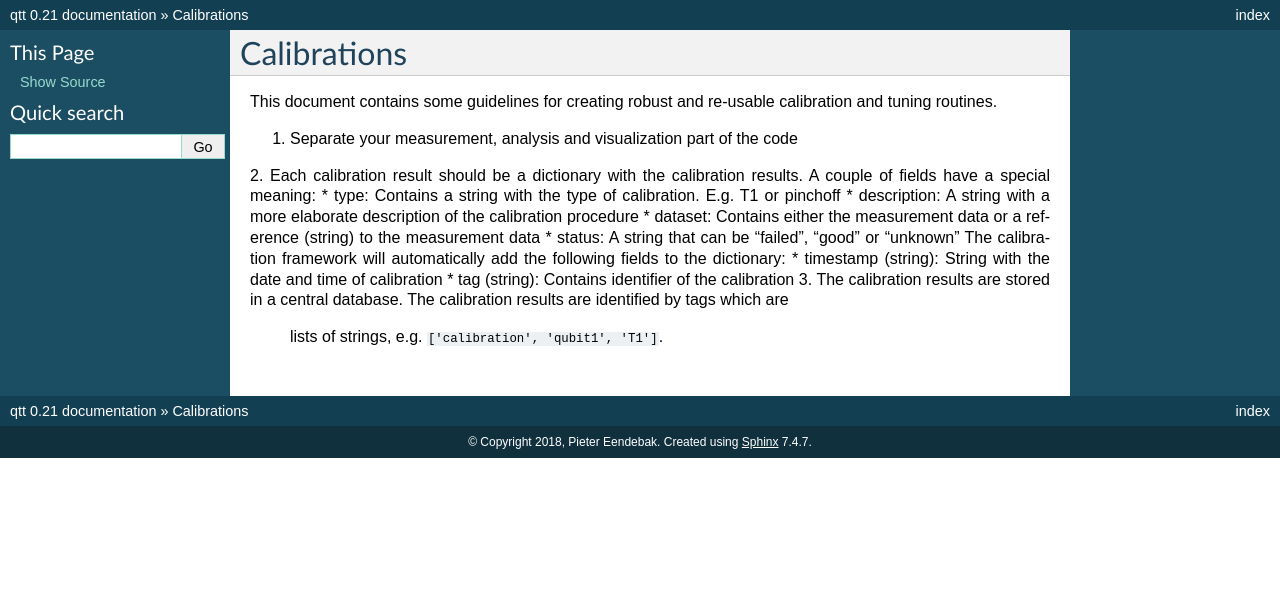
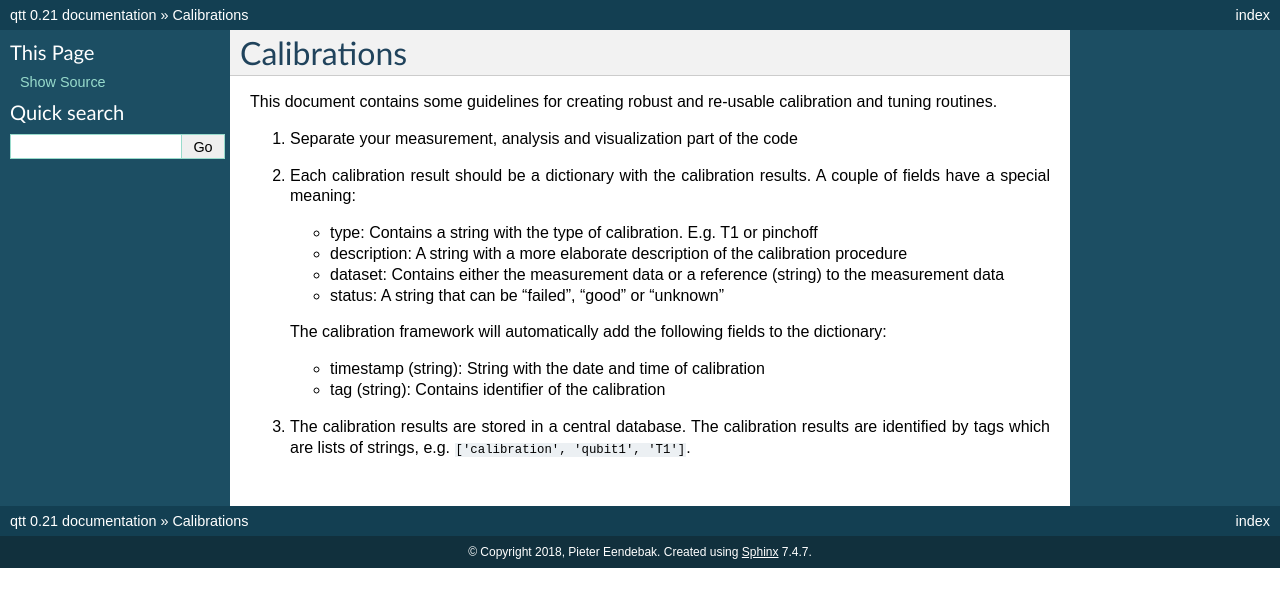
Before and after one commit to QuTech-Delft/qtt, a Sphinx documentation site: the page built from docs/calibrations.rst, in a window 1280 px wide. Shown: the top 607 px of the page. Built offline with Sphinx 7.4.7, drawn with Linux system fonts in a browser that asks for light colours; the version number is read from the project's files by our own code; some of the changed lines change nothing that is shown.

Commit message:
format calibration document

```diff
--- a/docs/calibrations.rst
+++ b/docs/calibrations.rst
@@ -5,12 +5,15 @@ This document contains some guidelines for creating robust and re-usable calibra
 
 1. Separate your measurement, analysis and visualization part of the code
 2. Each calibration result should be a dictionary with the calibration results. A couple of fields have a special meaning:
-* type: Contains a string with the type of calibration. E.g. T1 or pinchoff
-* description: A string with a more elaborate description of the calibration procedure
-* dataset: Contains either the measurement data or a reference (string) to the measurement data
-* status: A string that can be "failed", "good" or "unknown"
-The calibration framework will automatically add the following fields to the dictionary:
-* timestamp (string): String with the date and time of calibration
-* tag (string): Contains identifier of the calibration
-3. The calibration results are stored in a central database. The calibration results are identified by tags which are
- lists of strings, e.g. ``['calibration', 'qubit1', 'T1']``.
+
+   - type: Contains a string with the type of calibration. E.g. T1 or pinchoff
+   - description: A string with a more elaborate description of the calibration procedure
+   - dataset: Contains either the measurement data or a reference (string) to the measurement data
+   - status: A string that can be "failed", "good" or "unknown"
+
+   The calibration framework will automatically add the following fields to the dictionary:
+
+   - timestamp (string): String with the date and time of calibration
+   - tag (string): Contains identifier of the calibration
+
+3. The calibration results are stored in a central database. The calibration results are identified by tags which are lists of strings, e.g. ``['calibration', 'qubit1', 'T1']``.
```
